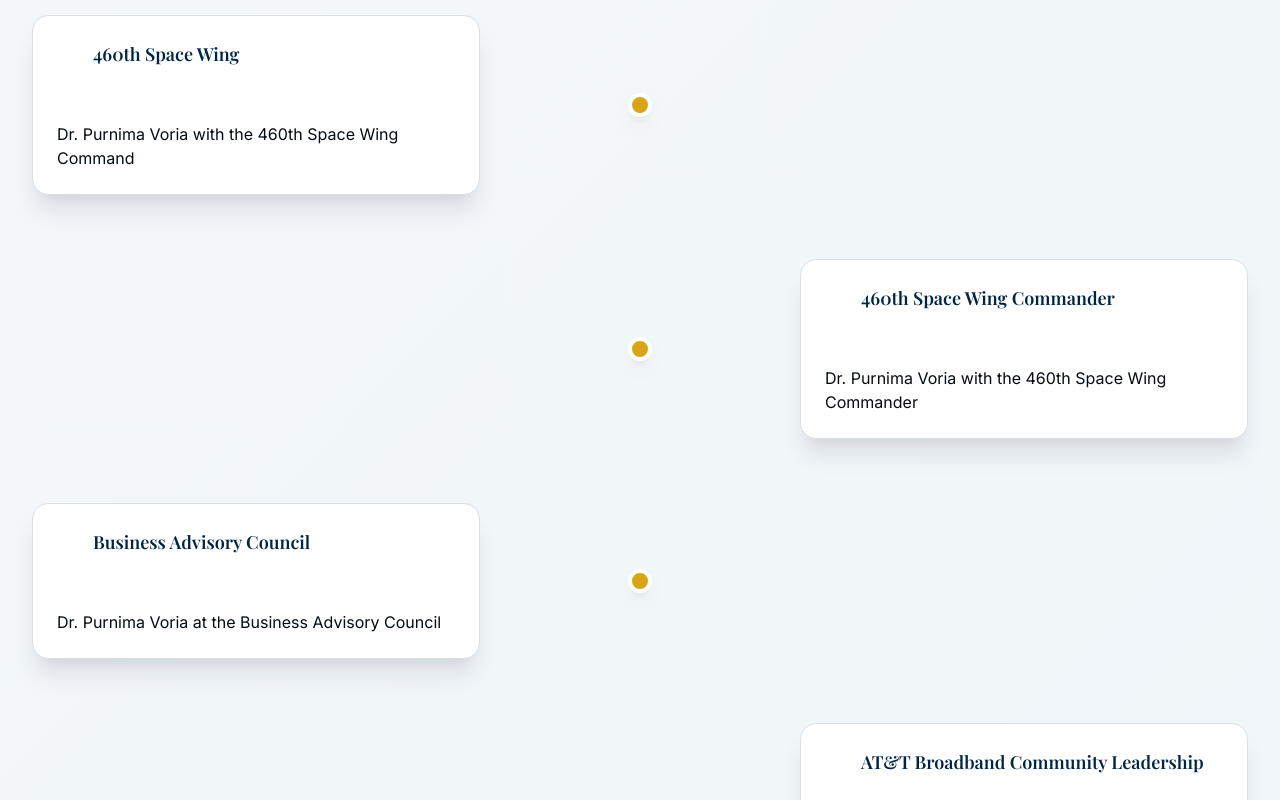
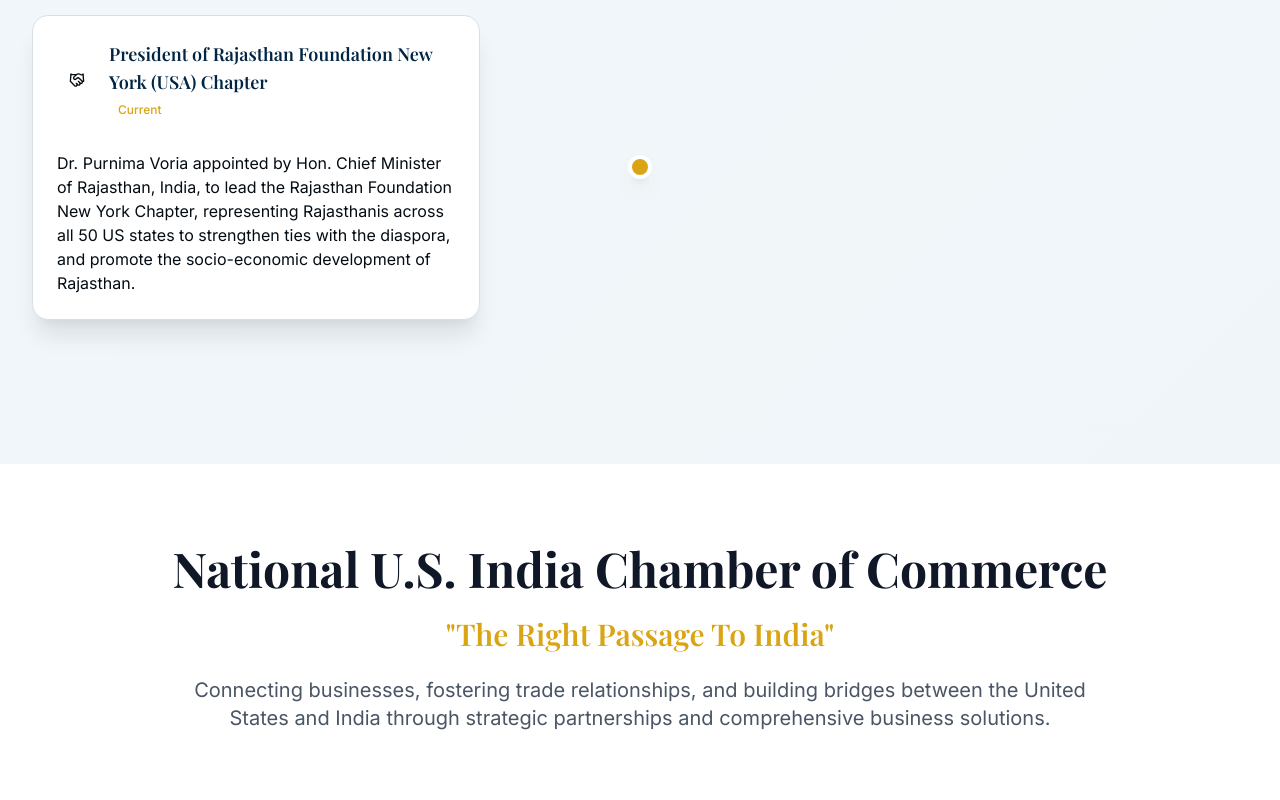
Before and after one commit to Shalakahk/DrPurnimaVoria_Portfolio, a React (Vite) app: page / in a window 1280 px wide. Shown: the part 5160-5960 px from the top of the page. Built offline with nearby package versions, Linux system fonts and the light colour scheme.

Commit message:
Fix: Display award images on Awards & Honors section cards

```diff
--- a/src/App.jsx
+++ b/src/App.jsx
@@ -166,404 +166,144 @@
       description: 'Leading the organization with 9,200+ members worldwide, facilitating bilateral trade and strengthening Indo-US relations',
       icon: <Crown className="w-4 h-4" />
     },
-    // Awards & Honors
-    {
-      id: 28,
+    {
+      year: 'Current',
+      title: 'President of Rajasthan Foundation New York (USA) Chapter',
+      description: 'Dr. Purnima Voria appointed by Hon. Chief Minister of Rajasthan, India, to lead the Rajasthan Foundation New York Chapter, representing Rajasthanis across all 50 US states to strengthen ties with the diaspora, and promote the socio-economic development of Rajasthan.',
+      icon: <Handshake className="w-4 h-4" />
+    }
+  ]
+
+  const achievements = [
+    {
       src: drv460thSpacewing,
       title: '460th Space Wing',
-      description: 'Dr. Purnima Voria with the 460th Space Wing Command',
-      category: 'Awards & Honors'
-    },
-    {
-      id: 29,
+      description: 'Dr. Purnima Voria with the 460th Space Wing Command'
+    },
+    {
       src: drv460thSpaceWingCommander,
       title: '460th Space Wing Commander',
-      description: 'Dr. Purnima Voria with the 460th Space Wing Commander',
-      category: 'Awards & Honors'
-    },
-    {
-      id: 30,
+      description: 'Dr. Purnima Voria with the 460th Space Wing Commander'
+    },
+    {
       src: drvAdvisoryCouncil,
       title: 'Business Advisory Council',
-      description: 'Dr. Purnima Voria at the Business Advisory Council',
-      category: 'Awards & Honors'
-    },
-    {
-      id: 31,
+      description: 'Dr. Purnima Voria at the Business Advisory Council'
+    },
+    {
       src: drvATTBroadband,
       title: 'AT&T Broadband Community Leadership',
-      description: 'Dr. Purnima Voria receiving the AT&T Broadband Community Leadership Award',
-      category: 'Awards & Honors'
-    },
-    {
-      id: 32,
+      description: 'Dr. Purnima Voria receiving the AT&T Broadband Community Leadership Award'
+    },
+    {
       src: drvCDOT,
       title: 'CDOT Award',
-      description: 'Dr. Purnima Voria receiving an award from CDOT',
-      category: 'Awards & Honors'
-    },
-    {
-      id: 33,
+      description: 'Dr. Purnima Voria receiving an award from CDOT'
+    },
+    {
       src: drvExcellenceGlobal,
       title: 'Excellence in Global Business Promotions',
-      description: 'Dr. Purnima Voria receiving the Excellence in Global Business Promotions Award',
-      category: 'Awards & Honors'
-    },
-    {
-      id: 34,
+      description: 'Dr. Purnima Voria receiving the Excellence in Global Business Promotions Award'
+    },
+    {
       src: drvFederationIndoAmericans,
       title: 'Federation of Indo-Americans of Northern California',
-      description: 'Dr. Purnima Voria with the Federation of Indo-Americans of Northern California',
-      category: 'Awards & Honors'
-    },
-    {
-      id: 35,
+      description: 'Dr. Purnima Voria with the Federation of Indo-Americans of Northern California'
+    },
+    {
       src: drvGlobalPowerIndia,
       title: 'Global Power India Award',
-      description: 'Dr. Purnima Voria receiving the Global Power India Award',
-      category: 'Awards & Honors'
-    },
-    {
-      id: 36,
+      description: 'Dr. Purnima Voria receiving the Global Power India Award'
+    },
+    {
       src: drvGovernoAsiaPacific,
       title: 'Governor\'s Asia Pacific American Advisory Council',
-      description: 'Dr. Purnima Voria at the Governor\'s Asia Pacific American Advisory Council',
-      category: 'Awards & Honors'
-    },
-    {
-      id: 37,
+      description: 'Dr. Purnima Voria at the Governor\'s Asia Pacific American Advisory Council'
+    },
+    {
       src: drvInternationalPowerIndiansCorp,
       title: 'International Power Indians Awards - Corp News',
-      description: 'Dr. Purnima Voria featured in the International Power Indians Awards - Corp News',
-      category: 'Awards & Honors'
-    },
-    {
-      id: 38,
+      description: 'Dr. Purnima Voria featured in the International Power Indians Awards - Corp News'
+    },
+    {
       src: drvInternationalPowerIndiansNews,
       title: 'International Power Indians Awards - Newspaper',
-      description: 'Dr. Purnima Voria featured in the International Power Indians Awards - Newspaper',
-      category: 'Awards & Honors'
-    },
-    {
-      id: 39,
+      description: 'Dr. Purnima Voria featured in the International Power Indians Awards - Newspaper'
+    },
+    {
       src: drvKonarkWheel,
       title: 'Konark Wheel, Orissa',
-      description: 'Dr. Purnima Voria with the Konark Wheel, Orissa',
-      category: 'Awards & Honors'
-    },
-    {
-      id: 40,
+      description: 'Dr. Purnima Voria with the Konark Wheel, Orissa'
+    },
+    {
       src: drvNGIExcellence,
       title: 'NGI Excellence Award',
-      description: 'Dr. Purnima Voria receiving the NGI Excellence Award',
-      category: 'Awards & Honors'
-    },
-    {
-      id: 41,
+      description: 'Dr. Purnima Voria receiving the NGI Excellence Award'
+    },
+    {
       src: drvNYSO,
       title: 'NYSO Events',
-      description: 'Dr. Purnima Voria at NYSO events',
-      category: 'Awards & Honors'
-    },
-    {
-      id: 42,
+      description: 'Dr. Purnima Voria at NYSO events'
+    },
+    {
       src: drvPDBCanada,
       title: 'PBD Canada 2011',
-      description: 'Dr. Purnima Voria at PBD Canada 2011',
-      category: 'Awards & Honors'
-    },
-    {
-      id: 43,
+      description: 'Dr. Purnima Voria at PBD Canada 2011'
+    },
+    {
       src: drvRotaryClub,
       title: 'Rotary Club Jaipur South',
-      description: 'Dr. Purnima Voria with the Rotary Club of Jaipur South',
-      category: 'Awards & Honors'
-    },
-    {
-      id: 44,
+      description: 'Dr. Purnima Voria with the Rotary Club of Jaipur South'
+    },
+    {
       src: drvRoundtableSeries,
       title: 'Roundtable Series - The Offshore Institute',
-      description: 'Dr. Purnima Voria at the Roundtable Series - The Offshore Institute',
-      category: 'Awards & Honors'
-    },
-    {
-      id: 45,
+      description: 'Dr. Purnima Voria at the Roundtable Series - The Offshore Institute'
+    },
+    {
       src: drvSMSGWomen,
       title: 'SMSG Women NYC Women\'s Leadership Conference',
-      description: 'Dr. Purnima Voria at the SMSG Women NYC Women\'s Leadership Conference',
-      category: 'Awards & Honors'
-    },
-    {
-      id: 46,
+      description: 'Dr. Purnima Voria at the SMSG Women NYC Women\'s Leadership Conference'
+    },
+    {
       src: drvSpeakerIifaire,
       title: 'Speaker at IIFAIRE',
-      description: 'Dr. Purnima Voria as a speaker at IIFAIRE',
-      category: 'Awards & Honors'
-    },
-    {
-      id: 47,
+      description: 'Dr. Purnima Voria as a speaker at IIFAIRE'
+    },
+    {
       src: drvSpeakerReception,
       title: 'Speaker at Reception for PM Modi in US',
-      description: 'Dr. Purnima Voria as a speaker at the reception for PM Modi in the US',
-      category: 'Awards & Honors'
-    },
-    {
-      id: 48,
+      description: 'Dr. Purnima Voria as a speaker at the reception for PM Modi in the US'
+    },
+    {
       src: drvSustainableSmartCities,
       title: 'Sustainable Smart Cities India',
-      description: 'Dr. Purnima Voria at the Sustainable Smart Cities India conference',
-      category: 'Awards & Honors'
-    },
-    {
-      id: 49,
+      description: 'Dr. Purnima Voria at the Sustainable Smart Cities India conference'
+    },
+    {
       src: drvSymbolArts,
       title: 'Symbol Arts - Sheriff\'s Office',
-      description: 'Dr. Purnima Voria with Symbol Arts - Sheriff\'s Office',
-      category: 'Awards & Honors'
-    },
-    {
-      id: 50,
+      description: 'Dr. Purnima Voria with Symbol Arts - Sheriff\'s Office'
+    },
+    {
       src: drvTelephonyProvisioning,
       title: 'Telephony Provisioning Operations',
-      description: 'Dr. Purnima Voria in Telephony Provisioning Operations',
-      category: 'Awards & Honors'
-    },
-    {
-      id: 51,
+      description: 'Dr. Purnima Voria in Telephony Provisioning Operations'
+    },
+    {
       src: drvUNPlaque,
       title: 'UN Plaque',
-      description: 'Dr. Purnima Voria with a UN Plaque',
-      category: 'Awards & Honors'
-    },
-    {
-      id: 52,
+      description: 'Dr. Purnima Voria with a UN Plaque'
+    },
+    {
       src: drvWomenOfChange,
       title: 'Women of Change - Rani of Jhansi, India',
-      description: 'Dr. Purnima Voria as a Woman of Change - Rani of Jhansi, India',
-      category: 'Awards & Honors'
-    },
-    {
-      id: 53,
+      description: 'Dr. Purnima Voria as a Woman of Change - Rani of Jhansi, India'
+    },
+    {
       src: drvWWWConference,
       title: 'WWW Conference',
-      description: 'Dr. Purnima Voria at the WWW Conference',
-      category: 'Awards & Honors'
-    }
-  ]
-
-  const achievements = [
-    {
-      title: 'Congressional Medal of Distinction',
-      year: '2006',
-      description: 'For outstanding leadership in business and contributions to the United States economy'
-    },
-    {
-      title: 'Wall Street Journal Business Woman of the Year',
-      year: '2005',
-      description: 'Recognized for exceptional business leadership and achievements'
-    },
-    {
-      title: 'United Nations SDG-16',
-      year: '2023',
-      description: 'For achieving Sustainable Development Goal in the United Nations'
-    },
-    {
-      title: 'Ronald Reagan Republican Gold Medal',
-      year: '2005',
-      description: 'For acumen as a local business leader'
-    },
-    {
-      title: 'Presidential Commission Member',
-      year: '2005',
-      description: 'Served on President George W. Bush\'s Presidential Commission'
-    },
-    {
-      title: 'National Advisor to MBDA',
-      year: '2004-2014',
-      description: 'Drove growth and policy-making for 7.8 million minority businesses'
-    },
-    // Awards & Honors
-    {
-      id: 28,
-      src: drv460thSpacewing,
-      title: '460th Space Wing',
-      description: 'Dr. Purnima Voria with the 460th Space Wing Command',
-      category: 'Awards & Honors'
-    },
-    {
-      id: 29,
-      src: drv460thSpaceWingCommander,
-      title: '460th Space Wing Commander',
-      description: 'Dr. Purnima Voria with the 460th Space Wing Commander',
-      category: 'Awards & Honors'
-    },
-    {
-      id: 30,
-      src: drvAdvisoryCouncil,
-      title: 'Business Advisory Council',
-      description: 'Dr. Purnima Voria at the Business Advisory Council',
-      category: 'Awards & Honors'
-    },
-    {
-      id: 31,
-      src: drvATTBroadband,
-      title: 'AT&T Broadband Community Leadership',
-      description: 'Dr. Purnima Voria receiving the AT&T Broadband Community Leadership Award',
-      category: 'Awards & Honors'
-    },
-    {
-      id: 32,
-      src: drvCDOT,
-      title: 'CDOT Award',
-      description: 'Dr. Purnima Voria receiving an award from CDOT',
-      category: 'Awards & Honors'
-    },
-    {
-      id: 33,
-      src: drvExcellenceGlobal,
-      title: 'Excellence in Global Business Promotions',
-      description: 'Dr. Purnima Voria receiving the Excellence in Global Business Promotions Award',
-      category: 'Awards & Honors'
-    },
-    {
-      id: 34,
-      src: drvFederationIndoAmericans,
-      title: 'Federation of Indo-Americans of Northern California',
-      description: 'Dr. Purnima Voria with the Federation of Indo-Americans of Northern California',
-      category: 'Awards & Honors'
-    },
-    {
-      id: 35,
-      src: drvGlobalPowerIndia,
-      title: 'Global Power India Award',
-      description: 'Dr. Purnima Voria receiving the Global Power India Award',
-      category: 'Awards & Honors'
-    },
-    {
-      id: 36,
-      src: drvGovernoAsiaPacific,
-      title: 'Governor\'s Asia Pacific American Advisory Council',
-      description: 'Dr. Purnima Voria at the Governor\'s Asia Pacific American Advisory Council',
-      category: 'Awards & Honors'
-    },
-    {
-      id: 37,
-      src: drvInternationalPowerIndiansCorp,
-      title: 'International Power Indians Awards - Corp News',
-      description: 'Dr. Purnima Voria featured in the International Power Indians Awards - Corp News',
-      category: 'Awards & Honors'
-    },
-    {
-      id: 38,
-      src: drvInternationalPowerIndiansNews,
-      title: 'International Power Indians Awards - Newspaper',
-      description: 'Dr. Purnima Voria featured in the International Power Indians Awards - Newspaper',
-      category: 'Awards & Honors'
-    },
-    {
-      id: 39,
-      src: drvKonarkWheel,
-      title: 'Konark Wheel, Orissa',
-      description: 'Dr. Purnima Voria with the Konark Wheel, Orissa',
-      category: 'Awards & Honors'
-    },
-    {
-      id: 40,
-      src: drvNGIExcellence,
-      title: 'NGI Excellence Award',
-      description: 'Dr. Purnima Voria receiving the NGI Excellence Award',
-      category: 'Awards & Honors'
-    },
-    {
-      id: 41,
-      src: drvNYSO,
-      title: 'NYSO Events',
-      description: 'Dr. Purnima Voria at NYSO events',
-      category: 'Awards & Honors'
-    },
-    {
-      id: 42,
-      src: drvPDBCanada,
-      title: 'PBD Canada 2011',
-      description: 'Dr. Purnima Voria at PBD Canada 2011',
-      category: 'Awards & Honors'
-    },
-    {
-      id: 43,
-      src: drvRotaryClub,
-      title: 'Rotary Club Jaipur South',
-      description: 'Dr. Purnima Voria with the Rotary Club of Jaipur South',
-      category: 'Awards & Honors'
-    },
-    {
-      id: 44,
-      src: drvRoundtableSeries,
-      title: 'Roundtable Series - The Offshore Institute',
-      description: 'Dr. Purnima Voria at the Roundtable Series - The Offshore Institute',
-      category: 'Awards & Honors'
-    },
-    {
-      id: 45,
-      src: drvSMSGWomen,
-      title: 'SMSG Women NYC Women\'s Leadership Conference',
-      description: 'Dr. Purnima Voria at the SMSG Women NYC Women\'s Leadership Conference',
-      category: 'Awards & Honors'
-    },
-    {
-      id: 46,
-      src: drvSpeakerIifaire,
-      title: 'Speaker at IIFAIRE',
-      description: 'Dr. Purnima Voria as a speaker at IIFAIRE',
-      category: 'Awards & Honors'
-    },
-    {
-      id: 47,
-      src: drvSpeakerReception,
-      title: 'Speaker at Reception for PM Modi in US',
-      description: 'Dr. Purnima Voria as a speaker at the reception for PM Modi in the US',
-      category: 'Awards & Honors'
-    },
-    {
-      id: 48,
-      src: drvSustainableSmartCities,
-      title: 'Sustainable Smart Cities India',
-      description: 'Dr. Purnima Voria at the Sustainable Smart Cities India conference',
-      category: 'Awards & Honors'
-    },
-    {
-      id: 49,
-      src: drvSymbolArts,
-      title: 'Symbol Arts - Sheriff\'s Office',
-      description: 'Dr. Purnima Voria with Symbol Arts - Sheriff\'s Office',
-      category: 'Awards & Honors'
-    },
-    {
-      id: 50,
-      src: drvTelephonyProvisioning,
-      title: 'Telephony Provisioning Operations',
-      description: 'Dr. Purnima Voria in Telephony Provisioning Operations',
-      category: 'Awards & Honors'
-    },
-    {
-      id: 51,
-      src: drvUNPlaque,
-      title: 'UN Plaque',
-      description: 'Dr. Purnima Voria with a UN Plaque',
-      category: 'Awards & Honors'
-    },
-    {
-      id: 52,
-      src: drvWomenOfChange,
-      title: 'Women of Change - Rani of Jhansi, India',
-      description: 'Dr. Purnima Voria as a Woman of Change - Rani of Jhansi, India',
-      category: 'Awards & Honors'
-    },
-    {
-      id: 53,
-      src: drvWWWConference,
-      title: 'WWW Conference',
-      description: 'Dr. Purnima Voria at the WWW Conference',
-      category: 'Awards & Honors'
+      description: 'Dr. Purnima Voria at the WWW Conference'
     }
   ]
 
@@ -1444,7 +1184,7 @@
           <div className="mt-20">
             <h3 className="text-4xl font-display font-bold text-navy mb-8 text-center">NUICC Launch Events</h3>
             <p className="text-xl text-navy/70 font-body text-center mb-12">
-              Highlights from the National US India Chamber of Commerce launch events and milestones
+              Dr. Purnima Voria is the Founder and CEO of the National US India Chamber of Commerce established in 2005 to promote Bilateral Trade and Investments between United States . On 19th March of 2025 she launched Northwest U.S. India Chamber of Commerce (NUICC) in Washington State.
             </p>
 
             <div className="grid grid-cols-1 md:grid-cols-2 lg:grid-cols-3 gap-8">
@@ -1575,11 +1315,19 @@
 
           <div className="grid grid-cols-1 md:grid-cols-2 lg:grid-cols-3 gap-8">
             {achievements.map((achievement, index) => (
-              <Card key={index} className="elegant-shadow-lg hover-lift bg-white border-gold/20">
+              <Card key={index} className="elegant-shadow-lg hover-lift bg-white border-gold/20 overflow-hidden">
+                {achievement.src && (
+                  <div className="aspect-[4/3] overflow-hidden">
+                    <img
+                      src={achievement.src}
+                      alt={achievement.title}
+                      className="w-full h-full object-cover transition-transform duration-500 hover:scale-110"
+                    />
+                  </div>
+                )}
                 <CardHeader>
-                  <div className="flex items-center space-x-3">
+                  <div className="flex items-center space-x-3 mb-3">
                     <Trophy className="w-8 h-8 text-gold" />
-                    <Badge variant="outline" className="border-gold text-gold font-body">{achievement.year}</Badge>
                   </div>
                   <CardTitle className="text-lg font-display text-navy">{achievement.title}</CardTitle>
                 </CardHeader>
```
